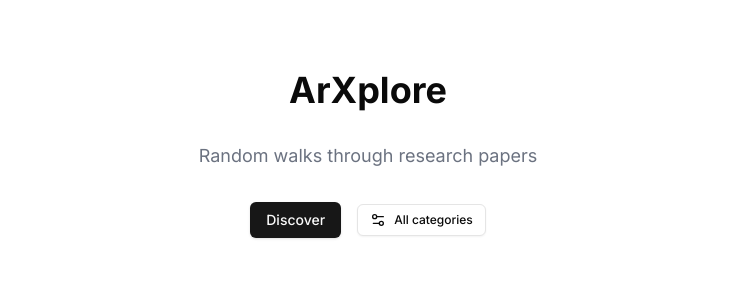
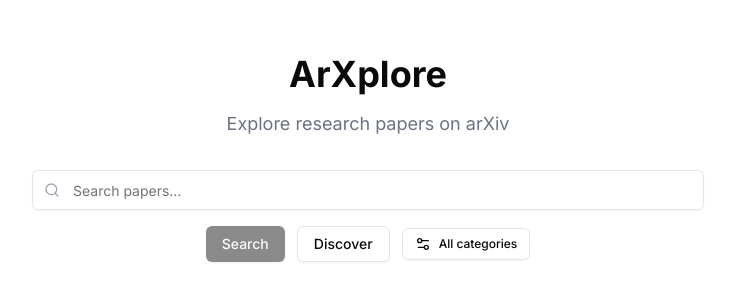
Before and after one commit to dmarticus/arxplore, a Next.js app: page / in a window 1280 px wide. Shown: the part 230-530 px from the top of the page, without its empty margins (272-1007 px from the left). Built offline with nearby package versions, Linux system fonts and the light colour scheme.

Commit message:
added search

```diff
--- /dev/null
+++ b/app/api/search/route.ts
@@ -0,0 +1,108 @@
+import { NextResponse } from "next/server";
+import { parseArxivXml } from "@/utils/parseArxivXml";
+
+// Common words that add noise to keyword searches
+const STOP_WORDS = new Set([
+  "a", "an", "the", "is", "are", "was", "were", "be", "been", "being",
+  "have", "has", "had", "do", "does", "did", "will", "would", "could",
+  "should", "may", "might", "must", "shall", "can", "need", "dare",
+  "ought", "used", "to", "of", "in", "for", "on", "with", "at", "by",
+  "from", "as", "into", "through", "during", "before", "after", "above",
+  "below", "between", "under", "again", "further", "then", "once", "here",
+  "there", "when", "where", "why", "how", "all", "each", "few", "more",
+  "most", "other", "some", "such", "no", "nor", "not", "only", "own",
+  "same", "so", "than", "too", "very", "just", "also", "now", "and",
+  "but", "or", "if", "because", "until", "while", "what", "which", "who",
+  "whom", "this", "that", "these", "those", "am", "about", "against",
+  "any", "both", "down", "up", "out", "off", "over", "it", "its", "i",
+  "me", "my", "we", "our", "you", "your", "he", "him", "his", "she",
+  "her", "they", "them", "their"
+]);
+
+function buildArxivQuery(rawQuery: string): string {
+  const trimmed = rawQuery.trim();
+
+  // Check for quoted phrases - preserve them as exact matches
+  const quotedPhrases: string[] = [];
+  const withoutQuotes = trimmed.replace(/"([^"]+)"/g, (_, phrase) => {
+    quotedPhrases.push(phrase);
+    return "";
+  });
+
+  // Extract remaining words, filter stop words, keep meaningful terms
+  const words = withoutQuotes
+    .toLowerCase()
+    .split(/\s+/)
+    .filter(word => word.length > 0)
+    .filter(word => !STOP_WORDS.has(word))
+    .filter(word => word.length >= 2);
+
+  const queryParts: string[] = [];
+
+  // Add quoted phrases as title searches (more precise)
+  for (const phrase of quotedPhrases) {
+    queryParts.push(`ti:"${phrase}"`);
+  }
+
+  // For remaining keywords, search in title AND abstract
+  // Using ti: (title) gives higher relevance than all:
+  for (const word of words) {
+    // Search both title and abstract for each keyword
+    queryParts.push(`(ti:${word}+OR+abs:${word})`);
+  }
+
+  // If we stripped everything, fall back to original query in title
+  if (queryParts.length === 0) {
+    return `ti:${encodeURIComponent(trimmed)}`;
+  }
+
+  // Join with AND - all terms must match
+  return queryParts.join("+AND+");
+}
+
+export async function GET(request: Request) {
+  const { searchParams } = new URL(request.url);
+  const query = searchParams.get("q");
+  const categories = searchParams.get("categories")?.split(",").filter(Boolean) || [];
+  const start = parseInt(searchParams.get("start") || "0", 10);
+  const maxResults = parseInt(searchParams.get("maxResults") || "10", 10);
+
+  if (!query || query.trim() === "") {
+    return NextResponse.json({ error: "Search query is required" }, { status: 400 });
+  }
+
+  try {
+    // Build optimized search query
+    let searchQuery = buildArxivQuery(query);
+
+    // Add category filter if categories are selected
+    if (categories.length > 0) {
+      const categoryQuery = categories.map(cat => `cat:${cat}`).join("+OR+");
+      searchQuery = `(${searchQuery})+AND+(${categoryQuery})`;
+    }
+
+    const response = await fetch(
+      `http://export.arxiv.org/api/query?search_query=${searchQuery}&start=${start}&max_results=${maxResults}&sortBy=relevance&sortOrder=descending`
+    );
+
+    if (!response.ok) {
+      throw new Error(`ArXiv API responded with status: ${response.status}`);
+    }
+
+    const xmlData = await response.text();
+    const papers = parseArxivXml(xmlData);
+
+    return NextResponse.json({
+      papers: papers || [],
+      query,
+      start,
+      maxResults,
+    });
+  } catch (error) {
+    console.error("Error searching ArXiv:", error);
+    return NextResponse.json(
+      { error: "Failed to search ArXiv" },
+      { status: 500 }
+    );
+  }
+}
--- a/app/page.tsx
+++ b/app/page.tsx
@@ -5,14 +5,53 @@
 import { Button } from "@/components/ui/button";
 import { CategoryFilters } from "@/components/CategoryFilters";
 import type { ArxivPaper } from "@/utils/parseArxivXml";
+import { Search } from "lucide-react";
 
 export default function Home() {
-  const [paper, setPaper] = useState<ArxivPaper | null>(null);
+  const [query, setQuery] = useState("");
+  const [papers, setPapers] = useState<ArxivPaper[]>([]);
   const [loading, setLoading] = useState(false);
   const [selectedCategories, setSelectedCategories] = useState<string[]>([]);
+  const [error, setError] = useState<string | null>(null);
+  const [hasSearched, setHasSearched] = useState(false);
+  const [lastQuery, setLastQuery] = useState("");
 
-  const fetchRandomPaper = async () => {
+  const handleSearch = async () => {
+    if (!query.trim()) return;
+
     setLoading(true);
+    setError(null);
+    setHasSearched(true);
+    setLastQuery(query);
+
+    try {
+      const categoriesParam =
+        selectedCategories.length > 0
+          ? `&categories=${selectedCategories.join(",")}`
+          : "";
+      const response = await fetch(
+        `/api/search?q=${encodeURIComponent(query)}${categoriesParam}&maxResults=10`
+      );
+
+      if (!response.ok) {
+        throw new Error("Search failed");
+      }
+
+      const data = await response.json();
+      setPapers(data.papers || []);
+    } catch (err) {
+      console.error("Search error:", err);
+      setError("Failed to search. Please try again.");
+      setPapers([]);
+    } finally {
+      setLoading(false);
+    }
+  };
+
+  const handleDiscover = async () => {
+    setLoading(true);
+    setError(null);
+
     try {
       const categoriesParam =
         selectedCategories.length > 0
@@ -20,11 +59,19 @@
           : "";
       const response = await fetch(`/api/random-paper${categoriesParam}`);
       const data = await response.json();
-      setPaper(data.paper);
-    } catch (error) {
-      console.error("Failed to fetch paper:", error);
+      setPapers(data.paper ? [data.paper] : []);
+    } catch (err) {
+      console.error("Failed to fetch paper:", err);
+      setError("Failed to discover paper. Please try again.");
+      setPapers([]);
     } finally {
       setLoading(false);
+    }
+  };
+
+  const handleKeyDown = (e: React.KeyboardEvent<HTMLInputElement>) => {
+    if (e.key === "Enter") {
+      handleSearch();
     }
   };
 
@@ -38,20 +85,56 @@
 
   return (
     <main className="flex min-h-screen flex-col items-center justify-center p-4 sm:p-8 md:p-16 lg:p-24">
-      <h1 className="text-4xl font-bold mb-8">ArXplore</h1>
+      <h1 className="text-4xl font-bold mb-4">ArXplore</h1>
       <p className="text-lg text-gray-500 mb-8">
-        Random walks through research papers
+        Explore research papers on arXiv
       </p>
-      <div className="flex items-center gap-4 mb-8">
-        <Button onClick={fetchRandomPaper} disabled={loading} size="default">
-          {loading ? "Loading..." : "Discover"}
-        </Button>
-        <CategoryFilters
-          selectedCategories={selectedCategories}
-          onToggleCategory={handleToggleCategory}
-        />
+
+      <div className="w-full max-w-2xl mb-6">
+        <div className="relative mb-4">
+          <Search className="absolute left-3 top-1/2 -translate-y-1/2 h-4 w-4 text-gray-400" />
+          <input
+            type="text"
+            value={query}
+            onChange={(e) => setQuery(e.target.value)}
+            onKeyDown={handleKeyDown}
+            placeholder="Search papers…"
+            className="w-full h-10 pl-10 pr-4 rounded-md border border-input bg-background text-sm shadow-sm placeholder:text-muted-foreground focus-visible:outline-none focus-visible:ring-1 focus-visible:ring-ring"
+          />
+        </div>
+
+        <div className="flex items-center justify-center gap-3">
+          <Button onClick={handleSearch} disabled={loading || !query.trim()}>
+            {loading ? "Loading…" : "Search"}
+          </Button>
+          <Button variant="outline" onClick={handleDiscover} disabled={loading}>
+            Discover
+          </Button>
+          <CategoryFilters
+            selectedCategories={selectedCategories}
+            onToggleCategory={handleToggleCategory}
+          />
+        </div>
       </div>
-      {paper && <PaperDisplay paper={paper} />}
+
+      {error && <p className="text-red-500 text-sm mb-4">{error}</p>}
+
+      {hasSearched && !loading && papers.length === 0 && !error && (
+        <div className="text-center text-gray-500 mt-8">
+          <p className="text-lg mb-2">No papers found</p>
+          <p className="text-sm">
+            No results for &ldquo;{lastQuery}&rdquo; on arXiv. Try different keywords or click Discover for a random paper.
+          </p>
+        </div>
+      )}
+
+      {papers.length > 0 && (
+        <div className="w-full max-w-3xl space-y-4">
+          {papers.map((paper, index) => (
+            <PaperDisplay key={index} paper={paper} />
+          ))}
+        </div>
+      )}
     </main>
   );
 }
```
